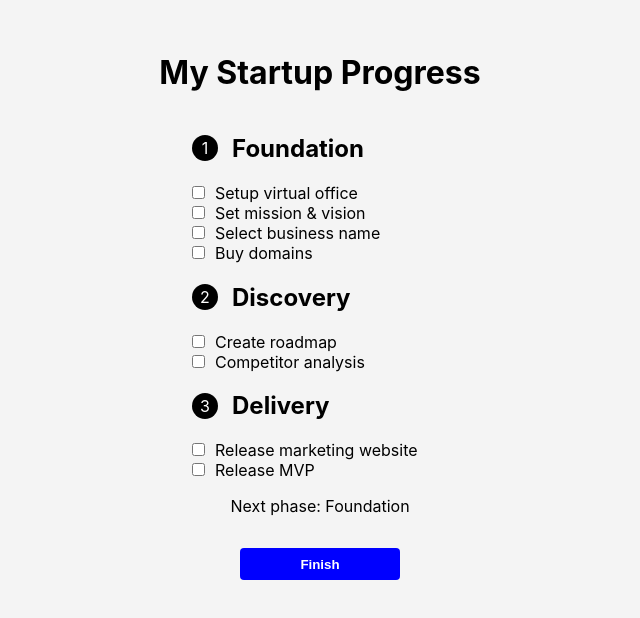
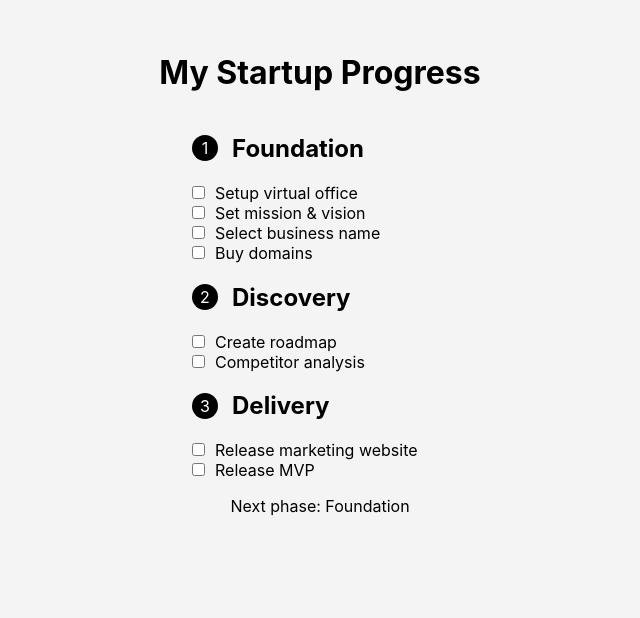
Before and after one commit to theexcel/audition, a React (Create React App) app: page / in a window 1280 px wide. Shown: the top 618 px of the page, without its empty margins (320-960 px from the left). Built offline with nearby package versions, Linux system fonts and the light colour scheme; no server answers.

Commit message:
finished the button to go to the next screen

```diff
--- a/src/App.tsx
+++ b/src/App.tsx
@@ -172,7 +172,7 @@ const App: React.FC = () => {
     )}
     <div style = {{display: lockedCategory ? 'none': 'flex', marginTop: '1rem'}}>{fact}</div>
 <Link to = {lockedCategory ? '/' : '/complete'}>
-<button style = {{width: '10rem', height: '2rem', marginTop: '1rem', background: 'blue', border: 'none', borderRadius: '4px', fontWeight: 'bold', color: 'white'}}
+<button style = {{width: '10rem', height: '2rem', marginTop: '1rem', borderRadius: '4px', backgroundColor: 'blue', color: 'white', display: lockedCategory ? 'none': '', border: 'none', fontWeight: 'bold'}}
 disabled={lockedCategory !== null}
 >Finish</button>
 </Link>
```
